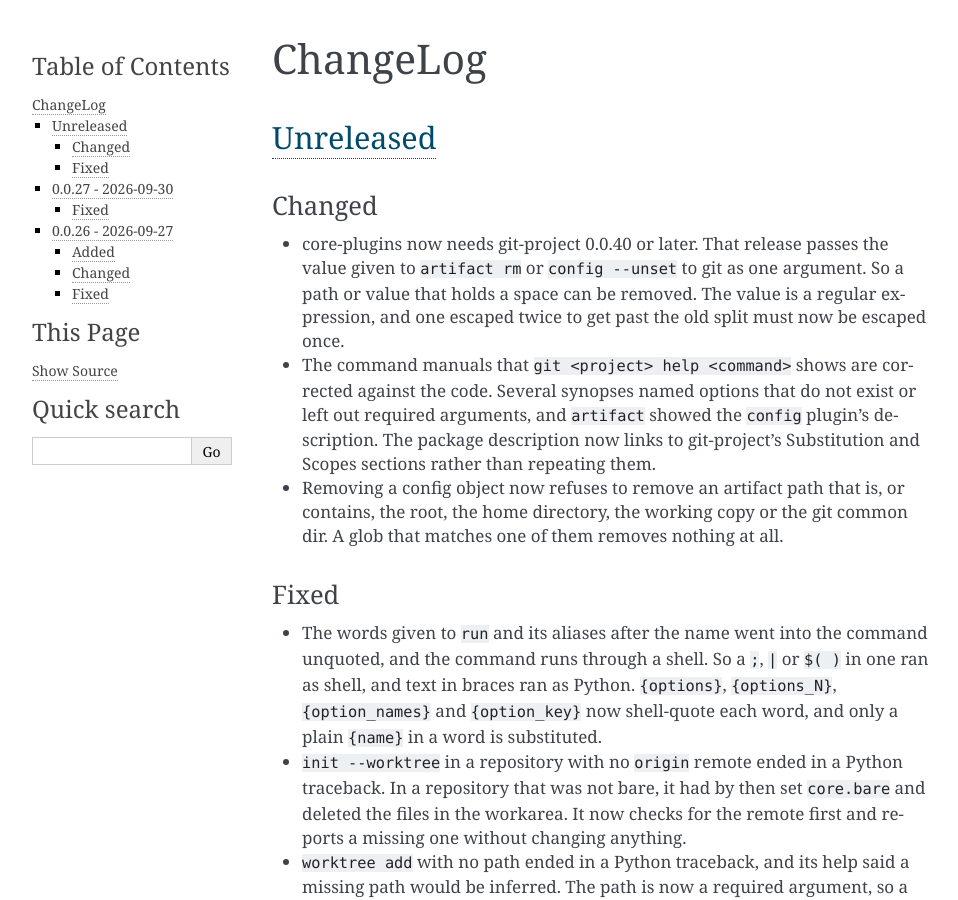
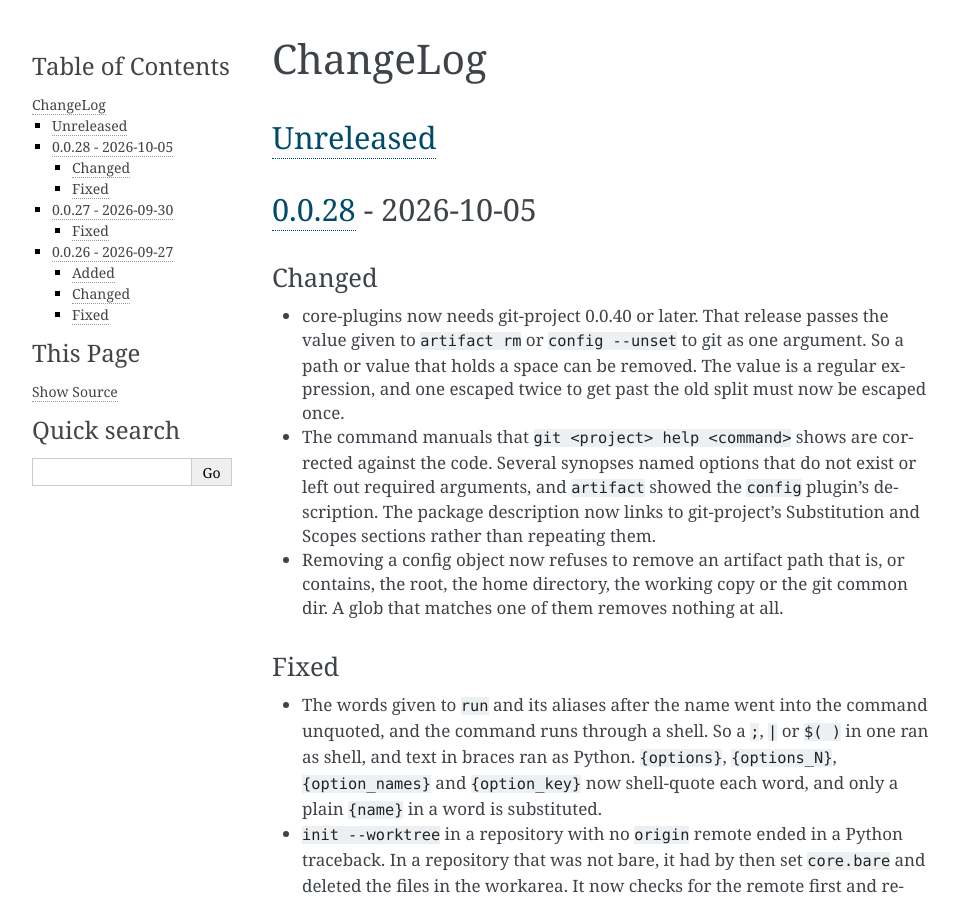
Before and after one commit to greened/git-project-core-plugins, a Sphinx documentation site: the page built from docs/changelog.rst, in a window 1280 px wide and 900 px high. Shown: the whole window, without its empty margins (148-1106 px from the left). Built offline with Sphinx 7.4.7, drawn with Linux system fonts in a browser that asks for light colours.

Commit message:
changelog: date the 0.0.28 section
Put a 0.0.28 heading over the Unreleased entries for the v0.0.28 tag.

```diff
--- a/docs/changelog.rst
+++ b/docs/changelog.rst
@@ -30,6 +30,9 @@ ChangeLog
 =========
 `Unreleased`_
 -------------
+
+`0.0.28`_ - 2026-10-05
+----------------------
 Changed
 .......
 - core-plugins now needs git-project 0.0.40 or later. That release passes
@@ -141,6 +144,7 @@ Fixed
   404. Issues named ``unknown/greened``, a leftover from hatch's project
   template, and Documentation misspelled the package name.
 
-.. _Unreleased: https://github.com/greened/git-project-core-plugins/compare/v0.0.27...HEAD
+.. _Unreleased: https://github.com/greened/git-project-core-plugins/compare/v0.0.28...HEAD
+.. _0.0.28: https://github.com/greened/git-project-core-plugins/compare/v0.0.27...v0.0.28
 .. _0.0.27: https://github.com/greened/git-project-core-plugins/compare/v0.0.26...v0.0.27
 .. _0.0.26: https://github.com/greened/git-project-core-plugins/compare/v0.0.25...v0.0.26
```
